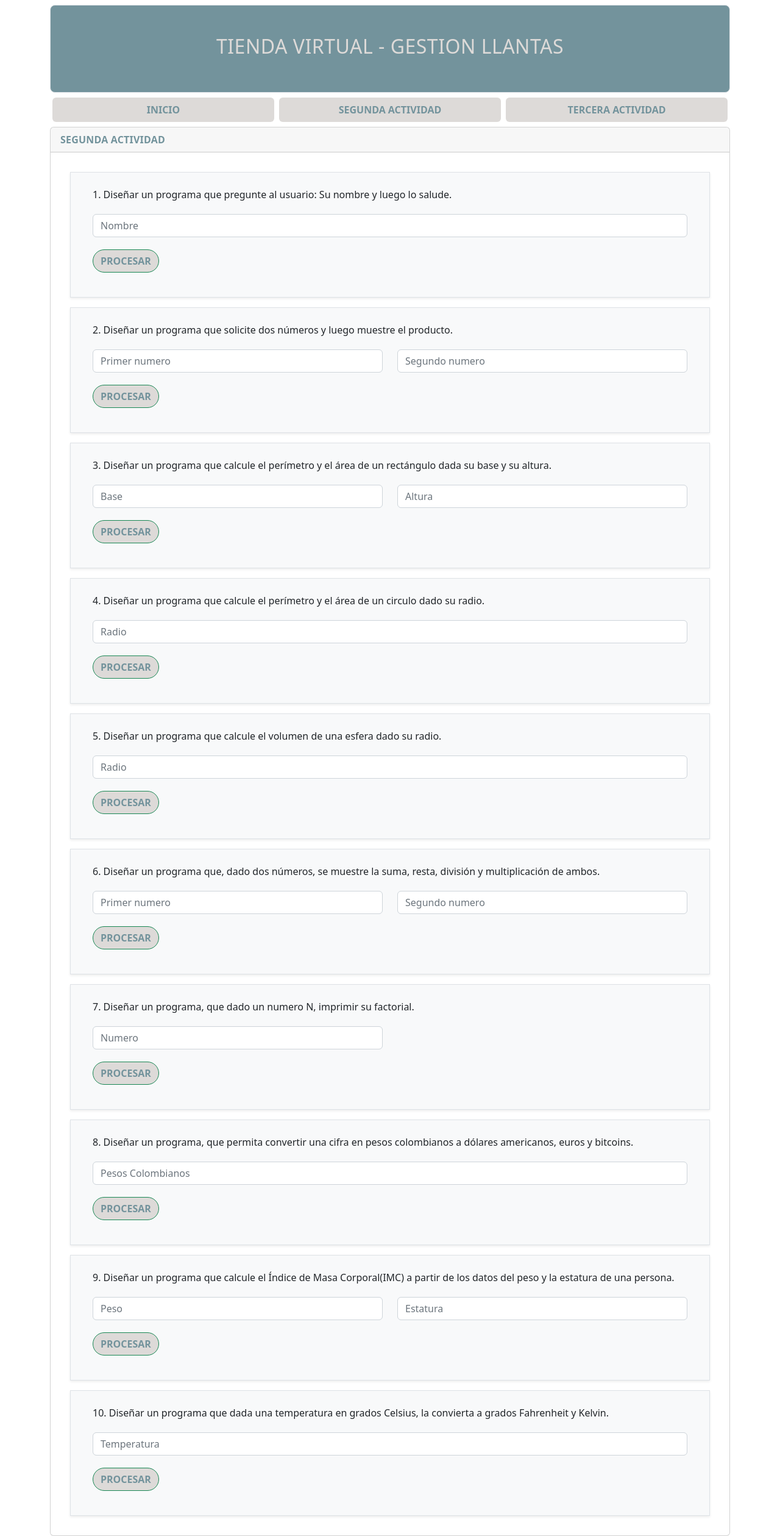
After one commit to victhormartinez/crud_tienda_virtual_django, a Django app: page /actividad_dos in a window 1280 px wide. The commit adds this page. Shown: the whole page at 61% size. Run offline with Django 4.2, Linux system fonts and the light colour scheme; some libraries are stand-ins or nearby versions.

Commit message:
version 0.8 beta

```diff
--- /dev/null
+++ b/gestion_llantas/templates/actividad_dos/actividad_dos.html
@@ -0,0 +1,257 @@
+{% extends "base.html" %}
+{% block titulo %} Actividad dos {% endblock %}
+
+{% block contenido %}
+    <div class="card">
+        <div class="card-header" style="font-weight: bold; color: #73939c; letter-spacing: .2px;">
+            SEGUNDA ACTIVIDAD
+        </div>
+        <div class="card-body">
+
+            <div class="row m-3 p-4 bg-light shadow-sm border border-1">
+                <div class="col-12">
+                    1. Diseñar un programa que pregunte al usuario:   Su nombre y luego lo salude.
+                </div>
+                <div class="col-12 py-3">
+                    <form action="{% url 'punto_dos' %}" enctype="multipart/form-data" method="post">
+                        {% csrf_token %}
+                        <div class="row">
+                                <div class="col-12 my-1">
+                                    <input type="text" class="form-control" name="nombre" id="" aria-describedby="helpId"
+                                        value="" placeholder="Nombre"
+                                    >
+                                    <input type="hidden" class="form-control" name="punto" id="" aria-describedby="helpId"
+                                        value="1"
+                                    >
+                                </div>
+                        </div>
+                        <input name="" id="" class="btn btn-success mt-3" type="submit" value="PROCESAR" style="background: #dddad8 !important; color: #73939c!important; font-weight: bold; border-radius: 50px;">
+                    </form>
+                </div>
+            </div>
+
+
+            <div class="row m-3 p-4 bg-light shadow-sm  border border-1">
+                <div class="col-12">
+                    2. Diseñar un programa que solicite dos números y luego muestre el producto.
+                </div>
+                <div class="col-12 py-3">
+                    <form action="{% url 'punto_dos' %}" enctype="multipart/form-data" method="post">
+                        {% csrf_token %}
+                        <div class="row">
+                                <div class="col-12 col-lg-6 my-1">
+                                    <input type="number" class="form-control" name="primer_numero" id="" aria-describedby="helpId"
+                                        value="" placeholder="Primer numero"
+                                    >
+                                </div>
+                                <div class="col-12 col-lg-6 my-1">
+                                    <input type="number" class="form-control" name="segundo_numero" id="" aria-describedby="helpId"
+                                        value="" placeholder="Segundo numero"
+                                    >
+                                </div>
+                                <input type="hidden" class="form-control" name="punto" id="" aria-describedby="helpId"
+                                        value="2"
+                                    >
+                        </div>
+                        <input name="" id="" class="btn btn-success mt-3" type="submit" value="PROCESAR" style="background: #dddad8 !important; color: #73939c!important; font-weight: bold; border-radius: 50px;">
+                    </form>
+                </div>
+            </div>
+
+
+            <div class="row m-3 p-4 bg-light shadow-sm  border border-1">
+                <div class="col-12">
+                    3. Diseñar un programa que calcule el perímetro y el área de un rectángulo dada su base y su altura.
+                </div>
+                <div class="col-12 py-3">
+                    <form action="{% url 'punto_dos' %}" enctype="multipart/form-data" method="post">
+                        {% csrf_token %}
+                        <div class="row">
+                                <div class="col-12 col-lg-6 my-1">
+                                    <input type="number" class="form-control" name="base" id="" aria-describedby="helpId"
+                                        value="" placeholder="Base"
+                                    >
+                                </div>
+                                <div class="col-12 col-lg-6 my-1">
+                                    <input type="number" class="form-control" name="altura" id="" aria-describedby="helpId"
+                                        value="" placeholder="Altura"
+                                    >
+                                </div>
+                                <input type="hidden" class="form-control" name="punto" id="" aria-describedby="helpId"
+                                        value="3"
+                                    >
+                        </div>
+                        <input name="" id="" class="btn btn-success mt-3" type="submit" value="PROCESAR" style="background: #dddad8 !important; color: #73939c!important; font-weight: bold; border-radius: 50px;">
+                    </form>
+                </div>
+            </div>
+
+
+            <div class="row m-3 p-4 bg-light shadow-sm  border border-1">
+                <div class="col-12">
+                    4. Diseñar un programa que calcule el perímetro y el área de un circulo dado su radio.
+                </div>
+                <div class="col-12 py-3">
+                    <form action="{% url 'punto_dos' %}" enctype="multipart/form-data" method="post">
+                        {% csrf_token %}
+                        <div class="row">
+                                <div class="col-12 my-1">
+                                    <input type="number" class="form-control" name="base" id="" aria-describedby="helpId"
+                                        value="" placeholder="Radio"
+                                    >
+                                </div>
+                                <input type="hidden" class="form-control" name="punto" id="" aria-describedby="helpId"
+                                        value="4"
+                                    >
+                        </div>
+                        <input name="" id="" class="btn btn-success mt-3" type="submit" value="PROCESAR" style="background: #dddad8 !important; color: #73939c!important; font-weight: bold; border-radius: 50px;">
+                    </form>
+                </div>
+            </div>
+
+            <div class="row m-3 p-4 bg-light shadow-sm  border border-1">
+                <div class="col-12">
+                    5. Diseñar un programa que calcule el volumen de una esfera dado su radio.
+                </div>
+                <div class="col-12 py-3">
+                    <form action="{% url 'punto_dos' %}" enctype="multipart/form-data" method="post">
+                        {% csrf_token %}
+                        <div class="row">
+                                <div class="col-12 my-1">
+                                    <input type="number" class="form-control" name="base" id="" aria-describedby="helpId"
+                                        value="" placeholder="Radio"
+                                    >
+                                </div>
+                                <input type="hidden" class="form-control" name="punto" id="" aria-describedby="helpId"
+                                        value="5"
+                                    >
+                        </div>
+                        <input name="" id="" class="btn btn-success mt-3" type="submit" value="PROCESAR" style="background: #dddad8 !important; color: #73939c!important; font-weight: bold; border-radius: 50px;">
+                    </form>
+                </div>
+            </div>
+
+            <div class="row m-3 p-4 bg-light shadow-sm  border border-1">
+                <div class="col-12">
+                    6. Diseñar un programa que, dado dos números, se muestre la suma, resta, división y multiplicación de ambos.
+                </div>
+                <div class="col-12 py-3">
+                    <form action="{% url 'punto_dos' %}" enctype="multipart/form-data" method="post">
+                        {% csrf_token %}
+                        <div class="row">
+                                <div class="col-12 col-lg-6 my-1">
+                                    <input type="number" class="form-control" name="base" id="" aria-describedby="helpId"
+                                        value="" placeholder="Primer numero"
+                                    >
+                                </div>
+                                <div class="col-12 col-lg-6 my-1">
+                                    <input type="number" class="form-control" name="altura" id="" aria-describedby="helpId"
+                                        value="" placeholder="Segundo numero"
+                                    >
+                                </div>
+                                <input type="hidden" class="form-control" name="punto" id="" aria-describedby="helpId"
+                                        value="6"
+                                    >
+                        </div>
+                        <input name="" id="" class="btn btn-success mt-3" type="submit" value="PROCESAR" style="background: #dddad8 !important; color: #73939c!important; font-weight: bold; border-radius: 50px;">
+                    </form>
+                </div>
+            </div>
+
+            <div class="row m-3 p-4 bg-light shadow-sm  border border-1">
+                <div class="col-12">
+                    7. Diseñar un programa, que dado un numero N, imprimir su factorial.
+                </div>
+                <div class="col-12 py-3">
+                    <form action="{% url 'punto_dos' %}" enctype="multipart/form-data" method="post">
+                        {% csrf_token %}
+                        <div class="row">
+                                <div class="col-12 col-lg-6 my-1">
+                                    <input type="number" class="form-control" name="base" id="" aria-describedby="helpId"
+                                        value="" placeholder="Numero"
+                                    >
+                                </div>
+                                <input type="hidden" class="form-control" name="punto" id="" aria-describedby="helpId"
+                                        value="7"
+                                    >
+                        </div>
+                        <input name="" id="" class="btn btn-success mt-3" type="submit" value="PROCESAR" style="background: #dddad8 !important; color: #73939c!important; font-weight: bold; border-radius: 50px;">
+                    </form>
+                </div>
+            </div>
+
+            <div class="row m-3 p-4 bg-light shadow-sm  border border-1">
+                <div class="col-12">
+                    8. Diseñar un programa, que permita convertir una cifra en pesos colombianos a dólares americanos, euros y bitcoins.
+                </div>
+                <div class="col-12 py-3">
+                    <form action="{% url 'punto_dos' %}" enctype="multipart/form-data" method="post">
+                        {% csrf_token %}
+                        <div class="row">
+                                <div class="col-12 my-1">
+                                    <input type="number" class="form-control" name="base" id="" aria-describedby="helpId"
+                                        value="" placeholder="Pesos Colombianos"
+                                    >
+                                </div>
+                                <input type="hidden" class="form-control" name="punto" id="" aria-describedby="helpId"
+                                        value="8"
+                                    >
+                        </div>
+                        <input name="" id="" class="btn btn-success mt-3" type="submit" value="PROCESAR" style="background: #dddad8 !important; color: #73939c!important; font-weight: bold; border-radius: 50px;">
+                    </form>
+                </div>
+            </div>
+
+            <div class="row m-3 p-4 bg-light shadow-sm  border border-1">
+                <div class="col-12">
+                    9. Diseñar un programa que calcule el Índice de Masa Corporal(IMC) a partir de los datos del peso y la estatura de una persona.
+                </div>
+                <div class="col-12 py-3">
+                    <form action="{% url 'punto_dos' %}" enctype="multipart/form-data" method="post">
+                        {% csrf_token %}
+                        <div class="row">
+                                <div class="col-12 col-lg-6 my-1">
+                                    <input type="number" class="form-control" name="base" id="" aria-describedby="helpId"
+                                        value="" placeholder="Peso"
+                                    >
+                                </div>
+                                <div class="col-12 col-lg-6 my-1">
+                                    <input type="number" class="form-control" name="altura" id="" aria-describedby="helpId"
+                                        value="" placeholder="Estatura"
+                                    >
+                                </div>
+                                <input type="hidden" class="form-control" name="punto" id="" aria-describedby="helpId"
+                                        value="9"
+                                    >
+                        </div>
+                        <input name="" id="" class="btn btn-success mt-3" type="submit" value="PROCESAR" style="background: #dddad8 !important; color: #73939c!important; font-weight: bold; border-radius: 50px;">
+                    </form>
+                </div>
+            </div>
+
+            <div class="row m-3 p-4 bg-light shadow-sm  border border-1">
+                <div class="col-12">
+                    10. Diseñar un programa que dada una temperatura en grados Celsius, la convierta a grados Fahrenheit y Kelvin.
+                </div>
+                <div class="col-12 py-3">
+                    <form action="{% url 'punto_dos' %}" enctype="multipart/form-data" method="post">
+                        {% csrf_token %}
+                        <div class="row">
+                                <div class="col-12 my-1">
+                                    <input type="number" class="form-control" name="base" id="" aria-describedby="helpId"
+                                        value="" placeholder="Temperatura"
+                                    >
+                                </div>
+                                <input type="hidden" class="form-control" name="punto" id="" aria-describedby="helpId"
+                                        value="10"
+                                    >
+                        </div>
+                        <input name="" id="" class="btn btn-success mt-3" type="submit" value="PROCESAR" style="background: #dddad8 !important; color: #73939c!important; font-weight: bold; border-radius: 50px;">
+                    </form>
+                </div>
+            </div>
+
+            </div>
+        </div>
+    </div>
+{% endblock %}
--- a/gestion_llantas/templates/base.html
+++ b/gestion_llantas/templates/base.html
@@ -41,8 +41,14 @@
     <div class="row">
       <div class="col-12">
         <ul class="nav nav-pills nav-justified">
-          <li class="nav-item">
+          <li class="nav-item px-1">
             <a class="nav-link active" aria-current="page" href="{% url 'inicio' %}" style="background: #dddad8 !important; color: #73939c!important; font-weight: bold;">INICIO</a>
+          </li>
+          <li class="nav-item px-1">
+            <a class="nav-link active" aria-current="page" href="{% url 'actividad_dos' %}" style="background: #dddad8 !important; color: #73939c!important; font-weight: bold;">SEGUNDA ACTIVIDAD</a>
+          </li>
+          <li class="nav-item px-1">
+            <a class="nav-link active" aria-current="page" href="{% url 'actividad_tres' %}" style="background: #dddad8 !important; color: #73939c!important; font-weight: bold;">TERCERA ACTIVIDAD</a>
           </li>
 
         </ul>
--- a/gestion_llantas/templates/paginas/nosotros.html
+++ b/gestion_llantas/templates/paginas/nosotros.html
@@ -3,4 +3,5 @@
 
 {% block contenido %}
     <h3>Seccion de nosotros.!</h3>
+    <h2>{{nombre}}</h2>
 {% endblock %}
--- a/gestion_llantas/urls.py
+++ b/gestion_llantas/urls.py
@@ -9,4 +9,8 @@ urlpatterns = [
     path('llantas/editar', views.editar_llanta, name='editar_llanta'),
     path('llantas/borrar/<int:id>', views.borrar_llanta, name='borrar_llanta'),
     path('llantas/editar/<int:id>', views.editar_llanta, name='editar_llanta'),
+    path('actividad_dos', views.actividad_dos, name='actividad_dos'),
+    path('actividad_tres', views.actividad_tres, name='actividad_tres'),
+    path('punto_dos', views.punto_dos, name='punto_dos'),
+    path('punto_tres', views.punto_tres, name='punto_tres'),
 ]
--- a/gestion_llantas/views.py
+++ b/gestion_llantas/views.py
@@ -34,3 +34,24 @@ def borrar_llanta(request, id):
     data = llanta.objects.get(id=id)
     data.delete()
     return redirect('llantas')
+
+def actividad_dos(request):
+    return render(request, 'actividad_dos/actividad_dos.html')
+
+def actividad_tres(request):
+    return render(request, 'actividad_tres/actividad_tres.html')
+
+def punto_dos(request):
+    resultado=''
+    punto = request.POST.get('punto')
+    if punto=='1':
+        nombre = request.POST.get('nombre')
+        resultado = "Hola " + nombre
+    if punto=='2':
+        primero_numero = int(request.POST.get('primer_numero'))
+        segundo_numero = int(request.POST.get('segundo_numero'))
+        resultado = primero_numero*segundo_numero
+    return render(request, 'actividad_dos/resultado.html', {'resultado': resultado,'punto':punto})
+
+def punto_tres(request):
+    return render(request, 'actividad_tres/resultado.html', {'resultado': resultado,'punto':punto})
```
Also changed, not shown: gestion_llantas/templates/actividad_dos/resultado.html (added, +22 -0 lines), gestion_llantas/templates/actividad_tres/actividad_tres.html (added, +179 -0 lines), gestion_llantas/templates/actividad_tres/resultado.html (added, +22 -0 lines).
